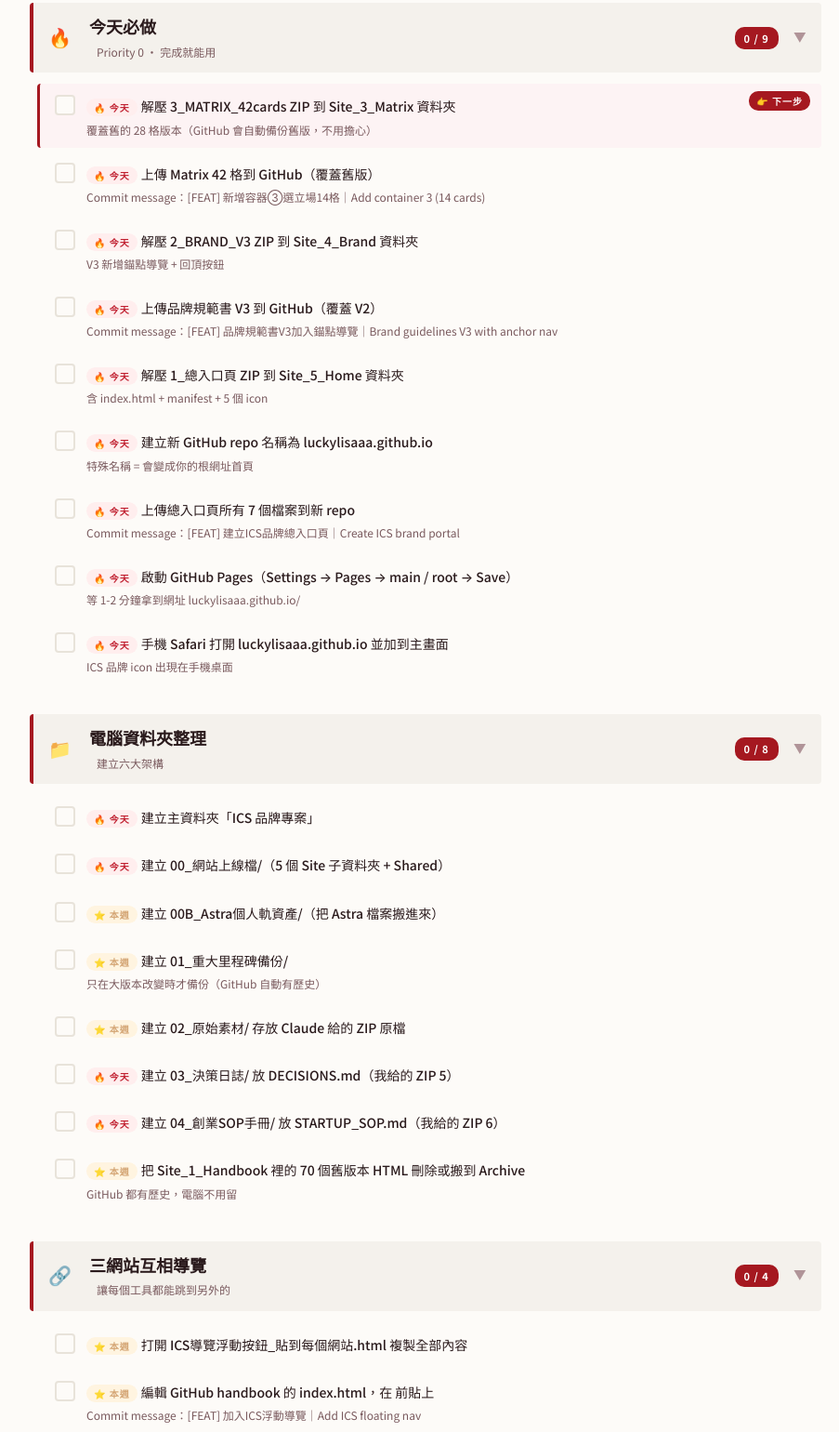
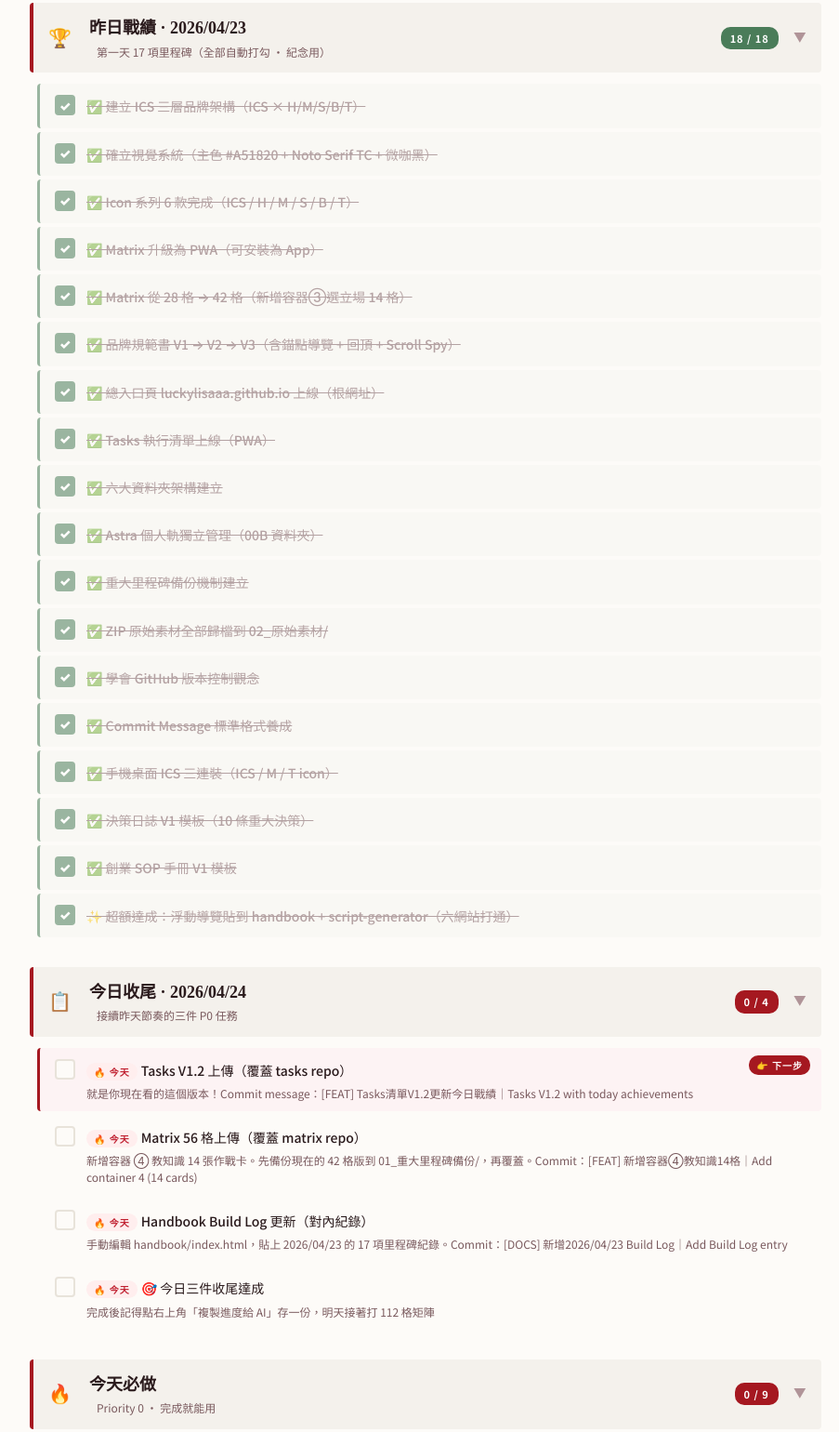
Before and after one commit to luckylisaaa/tasks, a plain HTML site: page index.html in a window 1280 px wide. Shown: the part 644-2184 px from the top of the page at 93% size, without its empty margins (182-1085 px from the left). Drawn offline with Linux system fonts and the light colour scheme.

Commit message:
[FEAT] Tasks清單V1.2更新今日戰績
Tasks V1.2 with today achievements

```diff
--- a/index.html
+++ b/index.html
@@ -677,7 +677,7 @@ body {
 
 <div class="footer">
   <div class="brand">INSPIRE · CREATE · SHINE</div>
-  <div>ICS 專案執行清單 V1.0 · 2026/04/23</div>
+  <div>ICS 專案執行清單 V1.2 · 2026/04/23</div>
 </div>
 
 <script>
@@ -685,6 +685,40 @@ body {
 // 任務資料
 // ═══════════════════════════════════════════════
 const TASKS = [
+  // ─── 🏆 昨日戰績：2026/04/23 第一天 17 項里程碑 ─────────
+  {
+    phase: "昨日戰績 · 2026/04/23", phaseIcon: "🏆", phaseDesc: "第一天 17 項里程碑（全部自動打勾 · 紀念用）",
+    items: [
+      { id: "y23-1",  title: "✅ 建立 ICS 三層品牌架構（ICS × H/M/S/B/T）", tags: ["done"], auto_done: true },
+      { id: "y23-2",  title: "✅ 確立視覺系統（主色 #A51820 + Noto Serif TC + 微咖黑）", tags: ["done"], auto_done: true },
+      { id: "y23-3",  title: "✅ Icon 系列 6 款完成（ICS / H / M / S / B / T）", tags: ["done"], auto_done: true },
+      { id: "y23-4",  title: "✅ Matrix 升級為 PWA（可安裝為 App）", tags: ["done"], auto_done: true },
+      { id: "y23-5",  title: "✅ Matrix 從 28 格 → 42 格（新增容器③選立場 14 格）", tags: ["done"], auto_done: true },
+      { id: "y23-6",  title: "✅ 品牌規範書 V1 → V2 → V3（含錨點導覽 + 回頂 + Scroll Spy）", tags: ["done"], auto_done: true },
+      { id: "y23-7",  title: "✅ 總入口頁 luckylisaaa.github.io 上線（根網址）", tags: ["done"], auto_done: true },
+      { id: "y23-8",  title: "✅ Tasks 執行清單上線（PWA）", tags: ["done"], auto_done: true },
+      { id: "y23-9",  title: "✅ 六大資料夾架構建立", tags: ["done"], auto_done: true },
+      { id: "y23-10", title: "✅ Astra 個人軌獨立管理（00B 資料夾）", tags: ["done"], auto_done: true },
+      { id: "y23-11", title: "✅ 重大里程碑備份機制建立", tags: ["done"], auto_done: true },
+      { id: "y23-12", title: "✅ ZIP 原始素材全部歸檔到 02_原始素材/", tags: ["done"], auto_done: true },
+      { id: "y23-13", title: "✅ 學會 GitHub 版本控制觀念", tags: ["done"], auto_done: true },
+      { id: "y23-14", title: "✅ Commit Message 標準格式養成", tags: ["done"], auto_done: true },
+      { id: "y23-15", title: "✅ 手機桌面 ICS 三連裝（ICS / M / T icon）", tags: ["done"], auto_done: true },
+      { id: "y23-16", title: "✅ 決策日誌 V1 模板（10 條重大決策）", tags: ["done"], auto_done: true },
+      { id: "y23-17", title: "✅ 創業 SOP 手冊 V1 模板", tags: ["done"], auto_done: true },
+      { id: "y23-bonus", title: "✨ 超額達成：浮動導覽貼到 handbook + script-generator（六網站打通）", tags: ["done"], auto_done: true },
+    ]
+  },
+  // ─── 📋 今日收尾：2026/04/24 三件 P0 ─────────
+  {
+    phase: "今日收尾 · 2026/04/24", phaseIcon: "📋", phaseDesc: "接續昨天節奏的三件 P0 任務",
+    items: [
+      { id: "t24-1", title: "Tasks V1.2 上傳（覆蓋 tasks repo）", desc: "就是你現在看的這個版本！Commit message：[FEAT] Tasks清單V1.2更新今日戰績｜Tasks V1.2 with today achievements", tags: ["p0"] },
+      { id: "t24-2", title: "Matrix 56 格上傳（覆蓋 matrix repo）", desc: "新增容器 ④ 教知識 14 張作戰卡。先備份現在的 42 格版到 01_重大里程碑備份/，再覆蓋。Commit：[FEAT] 新增容器④教知識14格｜Add container 4 (14 cards)", tags: ["p0"] },
+      { id: "t24-3", title: "Handbook Build Log 更新（對內紀錄）", desc: "手動編輯 handbook/index.html，貼上 2026/04/23 的 17 項里程碑紀錄。Commit：[DOCS] 新增2026/04/23 Build Log｜Add Build Log entry", tags: ["p0"] },
+      { id: "t24-close", title: "🎯 今日三件收尾達成", desc: "完成後記得點右上角「複製進度給 AI」存一份，明天接著打 112 格矩陣", tags: ["p0"] },
+    ]
+  },
   // ─── 階段 1：今天核心任務（P0）─────────
   {
     phase: "今天必做", phaseIcon: "🔥", phaseDesc: "Priority 0 · 完成就能用",
```
